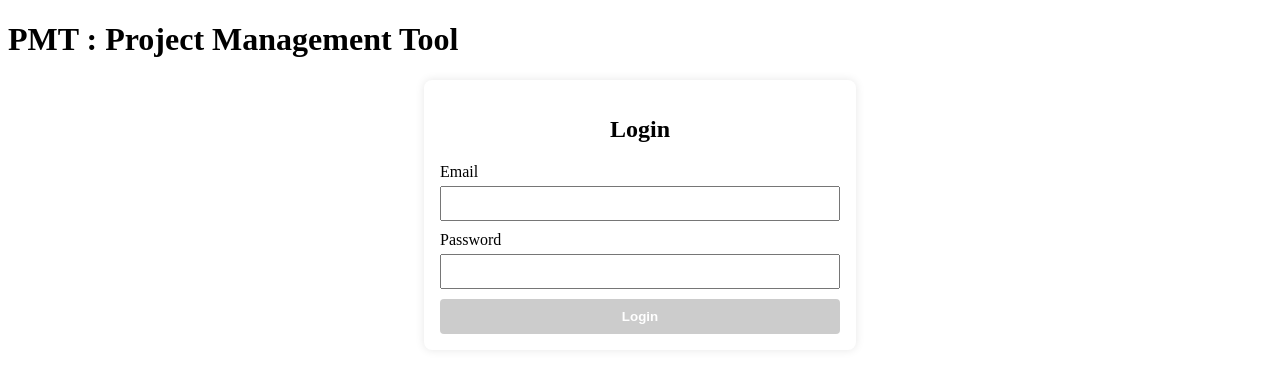
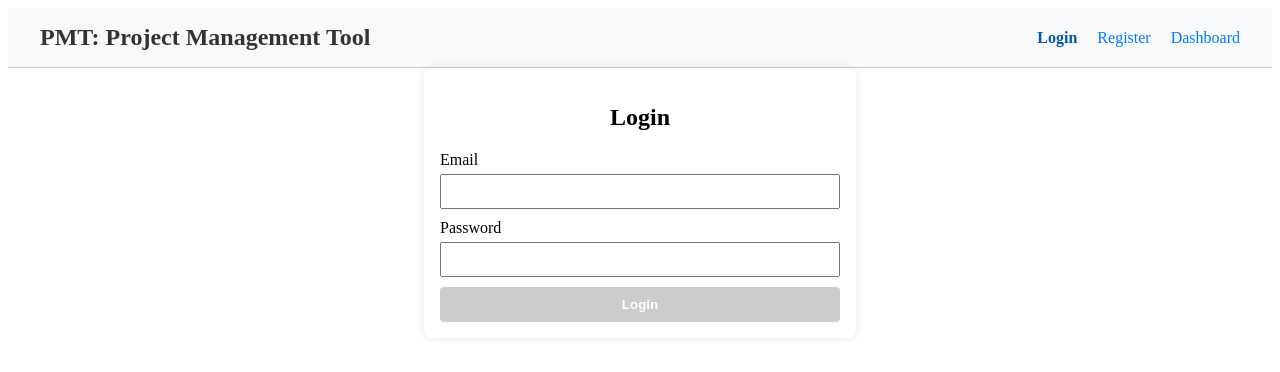
Before and after one commit to katamaric/PMT, an Angular app in the folder pmt-frontend/: page /login in a window 1280 px wide. Shown: the top 372 px of the page. Built offline with nearby package versions, Linux system fonts and the light colour scheme.

Commit message:
nav links

```diff
--- a/pmt-frontend/src/app/app.component.html
+++ b/pmt-frontend/src/app/app.component.html
@@ -1,6 +1,11 @@
 <div class="app-container">
-  <header>
-    <h1>PMT : Project Management Tool</h1>
+  <header class="navbar">
+    <h1 class="logo">PMT: Project Management Tool</h1>
+    <nav class="nav-links">
+      <a routerLink="/login" routerLinkActive="active">Login</a>
+      <a routerLink="/register" routerLinkActive="active">Register</a>
+      <a routerLink="/dashboard" routerLinkActive="active">Dashboard</a>
+    </nav>
   </header>
 
   <router-outlet></router-outlet>
--- a/pmt-frontend/src/app/app.component.scss
+++ b/pmt-frontend/src/app/app.component.scss
@@ -0,0 +1,26 @@
+.navbar {
+  display: flex;
+  justify-content: space-between;
+  align-items: center;
+  padding: 1rem 2rem;
+  background-color: #f8f9fa;
+  border-bottom: 1px solid #ccc;
+}
+
+.logo {
+  margin: 0;
+  font-size: 1.5rem;
+  color: #333;
+}
+
+.nav-links a {
+  margin-left: 20px;
+  text-decoration: none;
+  color: #007bff;
+  font-weight: 500;
+}
+
+.nav-links a.active {
+  font-weight: bold;
+  color: #0056b3;
+}
```
